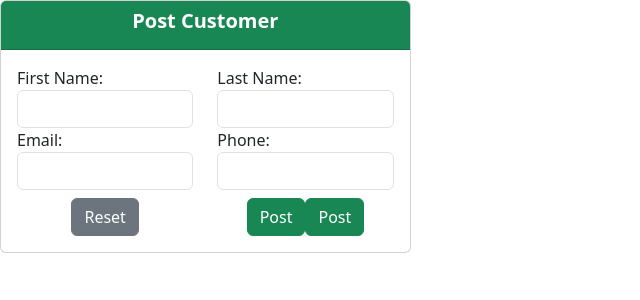
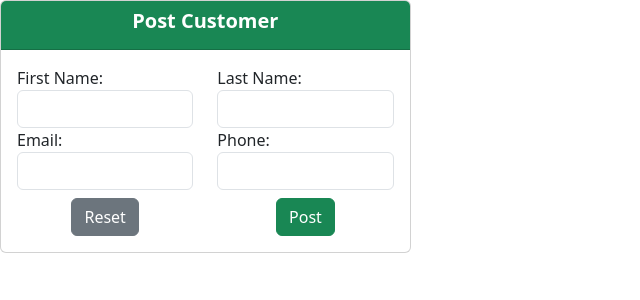
Before and after one commit to Sufiyan33/Angular-Spring-Boot-MySQL-CRUD-Operation, an Angular app in the folder crud_angular/: page /customer in a window 1280 px wide. Shown: the top 300 px of the page, without its empty margins (0-640 px from the left). Built offline with nearby package versions, Linux system fonts and the light colour scheme.

Commit message:
Removing duplicate code

```diff
--- a/crud_angular/src/app/components/post-customer/post-customer.component.html
+++ b/crud_angular/src/app/components/post-customer/post-customer.component.html
@@ -30,7 +30,6 @@
                         </div>
                         <div class="col-6 text-center">
                             <button type="button" class="btn btn-success" (click)="postCustomer()">Post</button>
-                            <button type="button" class="btn btn-success">Post</button>
                         </div>
                     </div>
                 </form>
```
